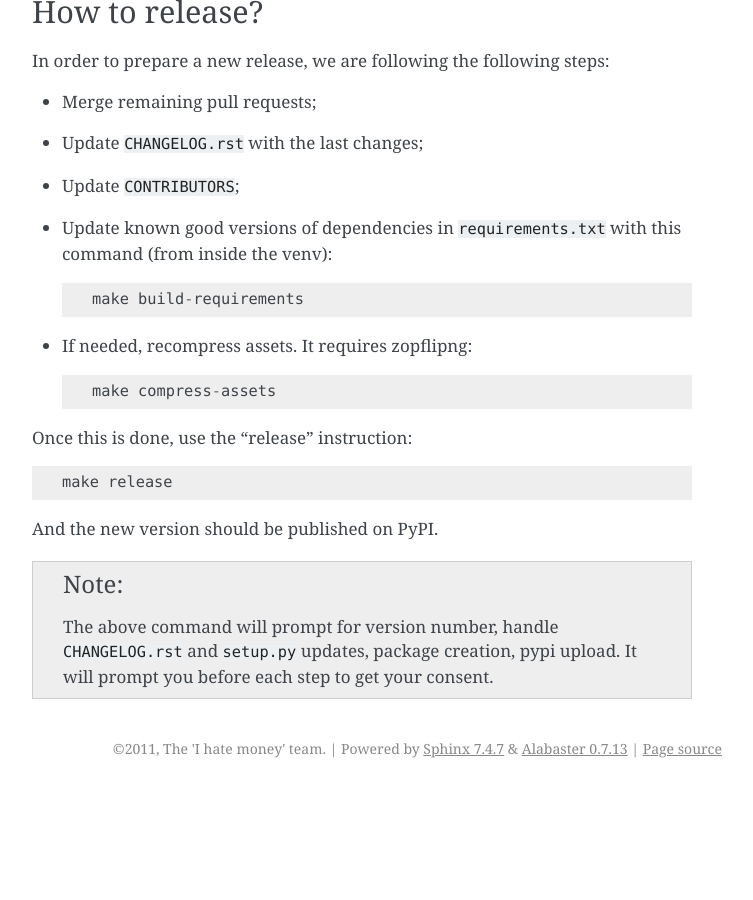
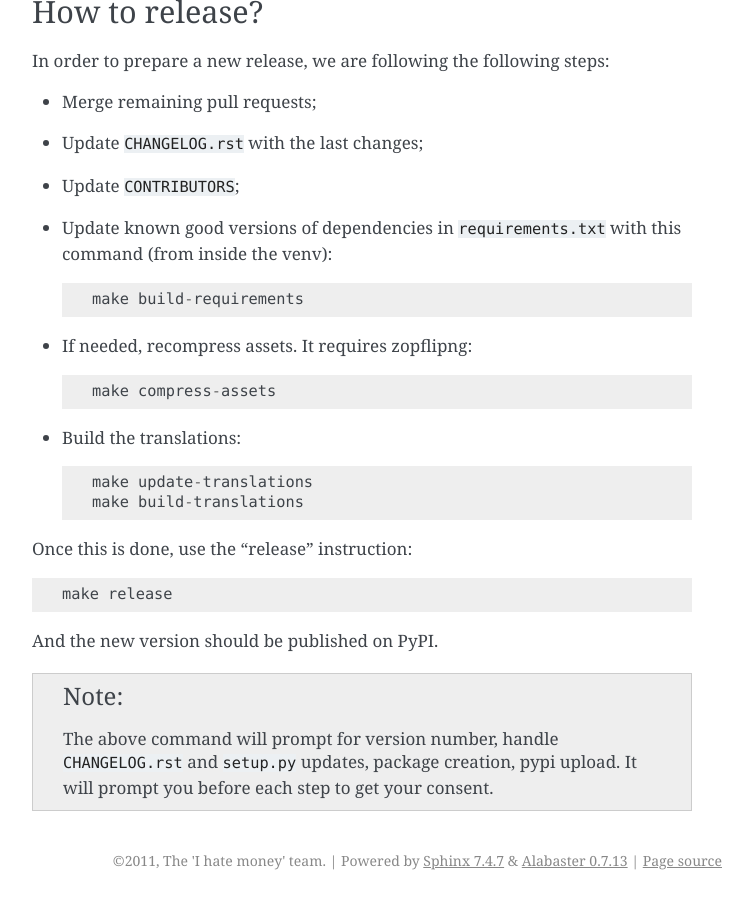
Before and after one commit to spiral-project/ihatemoney, a Sphinx documentation site: the page built from docs/contributing.rst, in a window 1280 px wide and 900 px high, scrolled down 3383 px. Shown: the whole window, without its empty margins (388-1141 px from the left). Built offline with Sphinx 7.4.7, drawn with Linux system fonts in a browser that asks for light colours; pages that are not in the unit, such as notebooks, are missing from menus; before the commit the page ends 4171 px from its top, so only the background shows below that.

Commit message:
Update translations to publish new point release.

```diff
--- a/CHANGELOG.rst
+++ b/CHANGELOG.rst
@@ -3,10 +3,10 @@ Changelog
 
 This document describes changes between each past release.
 
-4.2 (unreleased)
+4.1.2 (unreleased)
 ----------------
 
-- Nothing changed yet.
+- Fix readme to upload to PyPI.
 
 
 4.1.1 (2019-09-18)
--- a/README.rst
+++ b/README.rst
@@ -5,7 +5,7 @@ I hate money
    :target: https://travis-ci.org/spiral-project/ihatemoney
    :alt: Travis CI Build Status
 
-«I hate money» is a web application made to ease shared budget management.
+*I hate money* is a web application made to ease shared budget management.
 It keeps track of who bought what, when, and for whom; and helps to settle the
 bills.
 
--- a/docs/contributing.rst
+++ b/docs/contributing.rst
@@ -165,6 +165,11 @@ In order to prepare a new release, we are following the following steps:
 
     make compress-assets
 
+- Build the translations::
+
+    make update-translations
+    make build-translations
+
 Once this is done, use the "release" instruction::
 
     make release
```
Also changed, not shown: 13 other files.
